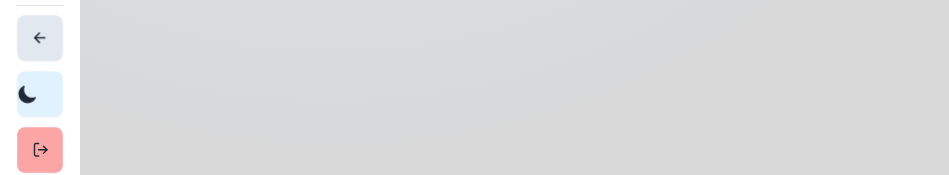
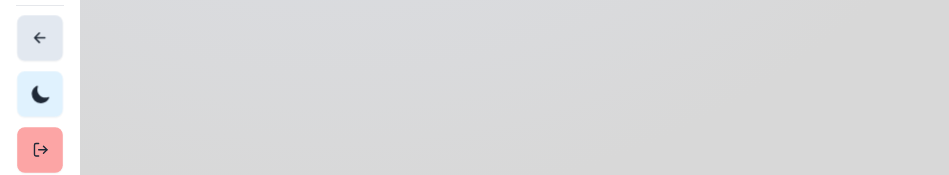
Before and after one commit to ezeamin/custodia-de-archivos-fe, a React (Vite) app: page / in a window 1280 px wide. Shown: the part 606-781 px from the top of the page, without its empty margins (0-949 px from the left). Built offline with nearby package versions, Linux system fonts and the light colour scheme.

Commit message:
fix(global): fix theme button layout

```diff
--- a/src/components/Common/ThemeTogglerButton.tsx
+++ b/src/components/Common/ThemeTogglerButton.tsx
@@ -25,7 +25,7 @@ const ThemeTogglerButton = (props: ThemeTogglerButtonProps): JSX.Element => {
     <Button
       unbordered
       className={cn(
-        'w-12 h-12 p-0 theme-controller hover:bg-sky-200 dark:hover:bg-slate-700 md:tooltip tooltip-right flex justify-center',
+        'w-12 h-12 p-0 theme-controller hover:bg-sky-200 dark:hover:bg-slate-700 md:tooltip md:tooltip-right md:flex justify-center',
         className
       )}
       colorDark="dark:bg-slate-600"
```
